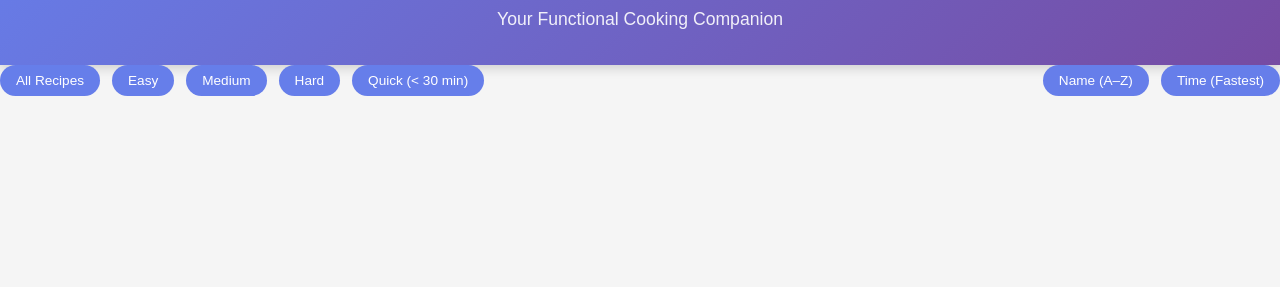
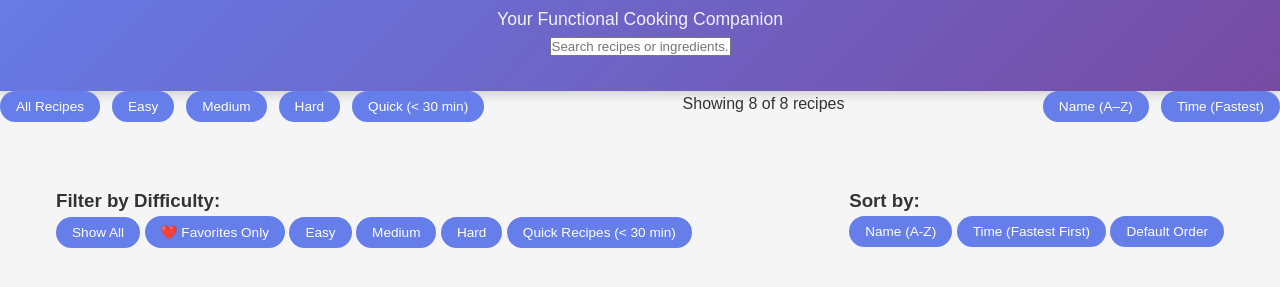
Before and after one commit to mtaiyab377/recipi, a plain HTML site: page index.html in a window 1280 px wide. Shown: the part 99-386 px from the top of the page. Drawn offline with Linux system fonts and the light colour scheme.

Commit message:
Update index.html

```diff
--- a/index.html
+++ b/index.html
@@ -10,6 +10,18 @@
     <header>
       <h1>🍳 RecipeJS</h1>
       <p>Your Functional Cooking Companion</p>
+      <!-- NEW: Search Container -->
+      <div class="search-container">
+          <input
+              type="text"
+              id="search-input"
+              placeholder="Search recipes or ingredients..."
+              autocomplete="off"
+          >
+          <button id="clear-search" class="clear-btn" style="display: none;">
+              ✕
+          </button>
+      </div>
     </header>
     <section class="controls">
       <div class="filters">
@@ -19,12 +31,56 @@
         <button data-filter="hard">Hard</button>
         <button data-filter="quick">Quick (&lt; 30 min)</button>
       </div>
+      <div class="recipe-info">
+        <p id="recipe-count">Showing 8 of 8 recipes</p>
+      </div>
 
       <div class="sort">
         <button data-sort="name">Name (A–Z)</button>
         <button data-sort="time">Time (Fastest)</button>
       </div>
     </section>
+
+    <main>
+      <!-- NEW: Controls Section -->
+      <section class="controls">
+        <!-- Filter Buttons -->
+        <div class="filter-group">
+          <h3>Filter by Difficulty:</h3>
+          <div class="button-group">
+            <button class="filter-btn active" data-filter="all">
+              Show All
+            </button>
+            <button class="filter-btn" data-filter="favorites">
+                ❤️ Favorites Only
+            </button>
+            <button class="filter-btn" data-filter="easy">Easy</button>
+            <button class="filter-btn" data-filter="medium">Medium</button>
+            <button class="filter-btn" data-filter="hard">Hard</button>
+            <button class="filter-btn" data-filter="quick">
+              Quick Recipes (< 30 min)
+            </button>
+          </div>
+        </div>
+
+        <!-- Sort Buttons -->
+        <div class="sort-group">
+          <h3>Sort by:</h3>
+          <div class="button-group">
+            <button class="sort-btn" data-sort="name">Name (A-Z)</button>
+            <button class="sort-btn" data-sort="time">
+              Time (Fastest First)
+            </button>
+            <button class="sort-btn" data-sort="none">Default Order</button>
+          </div>
+        </div>
+      </section>
+
+      <!-- Existing Recipe Container -->
+      <div id="recipe-container">
+        <!-- Recipe cards will be rendered here by JavaScript -->
+      </div>
+    </main>
 
     <main>
       <div id="recipe-container">
```
